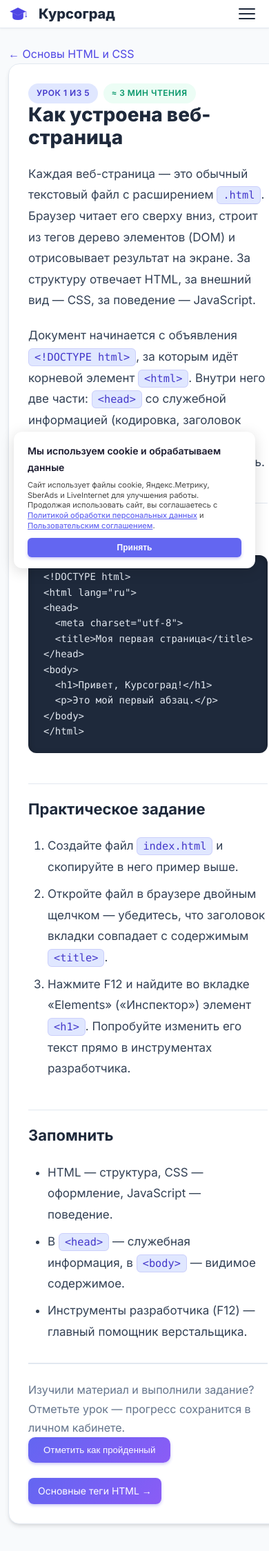
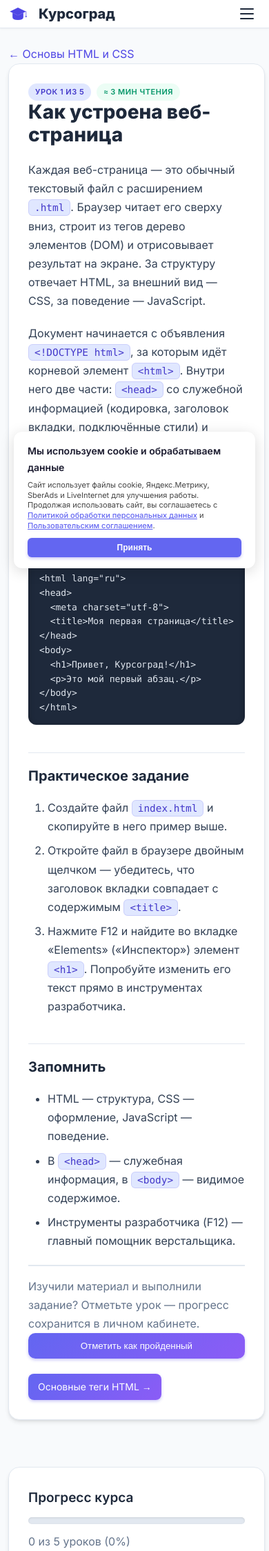
Before and after one commit to oulright/cite_for_web_analytics, a Flask app: page /lesson/1 in a window 390 px wide. Shown: the top 2249 px of the page at 69% size. Run offline with Flask 3, Linux system fonts and the light colour scheme; a user stored in the database is signed in; data comes from the database, SQL or seed files in the repository; some libraries are stand-ins or nearby versions.

Commit message:
Fix mobile menu toggle and improve lesson page responsiveness
- Updated .gitignore with simplified configuration
- Fixed mobile menu toggle button styling with corrected cross icon animations using proper transform translations
- Enhanced lesson page mobile responsiveness with improved typography, spacing, and layout adjustments for smaller screens
- Added specific mobile styles for lesson content including adjusted font sizes, padding, and button layouts

The changes address both reported issues by fixing the malformed cross icon animation and implementing comprehensive mobile responsiveness for lesson pages through targeted CSS adjustments.

```diff
--- a/static/style.css
+++ b/static/style.css
@@ -38,11 +38,11 @@ a:hover{color:var(--accent-dark)}
   width:40px;height:40px;background:transparent;border:none;cursor:pointer;
   padding:8px;border-radius:8px;transition:background 0.2s ease;z-index:101}
 .mobile-menu-toggle:hover{background:var(--accent-soft)}
-.mobile-menu-toggle span{display:block;width:24px;height:2px;background:var(--ink);
-  border-radius:2px;transition:all 0.3s ease}
-.mobile-menu-toggle.active span:nth-child(1){transform:rotate(45deg) translate(6px,6px)}
-.mobile-menu-toggle.active span:nth-child(2){opacity:0}
-.mobile-menu-toggle.active span:nth-child(3){transform:rotate(-45deg) translate(6px,-6px)}
+.mobile-menu-toggle span{display:block;width:20px;height:2px;background:var(--ink);
+  border-radius:2px;transition:all 0.3s ease;margin:0 auto}
+.mobile-menu-toggle.active span:nth-child(1){transform:rotate(45deg) translate(5px,5px)}
+.mobile-menu-toggle.active span:nth-child(2){opacity:0;transform:translateX(-5px)}
+.mobile-menu-toggle.active span:nth-child(3){transform:rotate(-45deg) translate(5px,-5px)}
 
 /* Cookie consent modal mobile styles */
 @media(max-width:768px){
@@ -186,12 +186,12 @@ textarea{min-height:130px;resize:vertical;line-height:1.6}
 .lesson-body code{background:var(--accent-soft);color:var(--accent-dark);
   padding:3px 8px;border-radius:6px;font-size:0.9em;
   font-family:"Fira Code",Consolas,"SFMono-Regular",Menlo,monospace;
-  border:1px solid rgba(79,70,229,0.15)}
+  border:1px solid rgba(79,70,229,0.15);word-break:break-word}
 .lesson-body pre{background:#1e293b;color:#e2e8f0;padding:20px 22px;
   border-radius:12px;overflow-x:auto;margin:0 0 1.4em;font-size:14px;line-height:1.6;
-  box-shadow:inset 0 2px 8px rgba(0,0,0,0.3)}
+  box-shadow:inset 0 2px 8px rgba(0,0,0,0.3);max-width:100%}
 .lesson-body pre code{background:transparent;color:inherit;padding:0;
-  font-size:inherit;border:0}
+  font-size:inherit;border:0;word-break:normal}
 .lesson-actions{margin-top:30px;padding-top:24px;border-top:2px solid var(--line)}
 .lesson-actions p{margin-top:0}
 
@@ -264,6 +264,19 @@ tr:hover td{background:#f8fafc}
   .filters{grid-template-columns:1fr}
   .lesson-row{flex-direction:column;align-items:flex-start;gap:8px}
   .cookie-consent-modal{left:10px;right:10px;bottom:10px;width:auto;max-width:none}
+
+  /* Lesson page mobile styles */
+  .lesson-body{font-size:16px;line-height:1.7}
+  .lesson-body h2{font-size:20px}
+  .lesson-body pre{padding:14px 16px;font-size:13px;overflow-x:auto}
+  .lesson-actions{margin-top:20px;padding-top:16px}
+  .lesson-actions .btn{width:100%;justify-content:center}
+  .chips{flex-wrap:wrap}
+  .tag{font-size:11px;padding:3px 10px}
+  .progress{height:10px}
+  aside.panel{margin-top:24px}
+  .lesson-row a{font-size:15px}
+  .btn-sm{width:auto}
 }
 
 /* Small phones */
```
Also changed, not shown: 1 other file.
